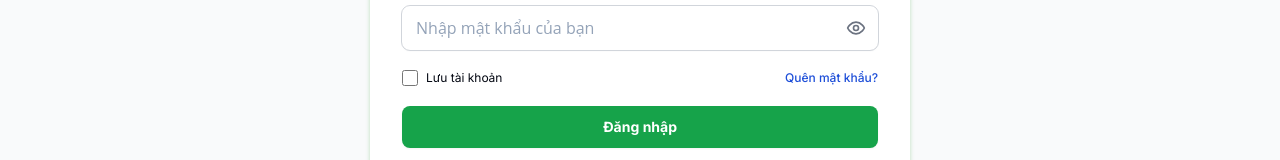
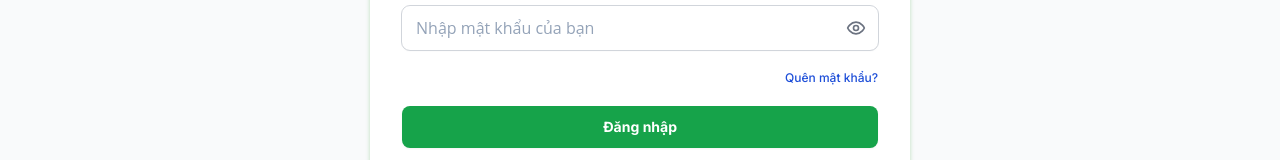
Before and after one commit to Kama-khoa/fruit-shop-frontend, a Next.js app: page /auth/login in a window 1280 px wide. Shown: the part 510-670 px from the top of the page. Built offline with nearby package versions, Linux system fonts and the light colour scheme; no server answers.

Commit message:
xóa nút lưu tài khoản

```diff
--- a/src/components/auth/AuthForm.tsx
+++ b/src/components/auth/AuthForm.tsx
@@ -166,13 +166,14 @@ export default function AuthForm({ type }: AuthFormProps) {
 
           {/* LOGIN-ONLY: REMEMBER & FORGOT */}
           {isLogin && (
-            <div className="flex items-center justify-between">
-              <div className="flex items-center">
-                <input id="remember-me" name="remember-me" type="checkbox" checked={rememberMe} onChange={(e) => setRememberMe(e.target.checked)} className="h-4 w-4 rounded border-gray-300 text-green-600 focus:ring-green-500" />
-                <label htmlFor="remember-me" className="ml-2 block text-gray-950 text-xs font-['Inter']">Lưu tài khoản</label>
-              </div>
+            <div className="flex items-center justify-end">
               <div className="text-xs flex items-center justify-left">
-                <Link href={ROUTES.AUTH.FORGOT_PASSWORD} className="font-medium text-blue-700 hover:text-blue-600 font-['Inter']">Quên mật khẩu?</Link>
+                <Link
+                  href={ROUTES.AUTH.FORGOT_PASSWORD}
+                  className="font-medium text-blue-700 hover:text-blue-600 font-['Inter']"
+                >
+                  Quên mật khẩu?
+                </Link>
               </div>
             </div>
           )}
```
